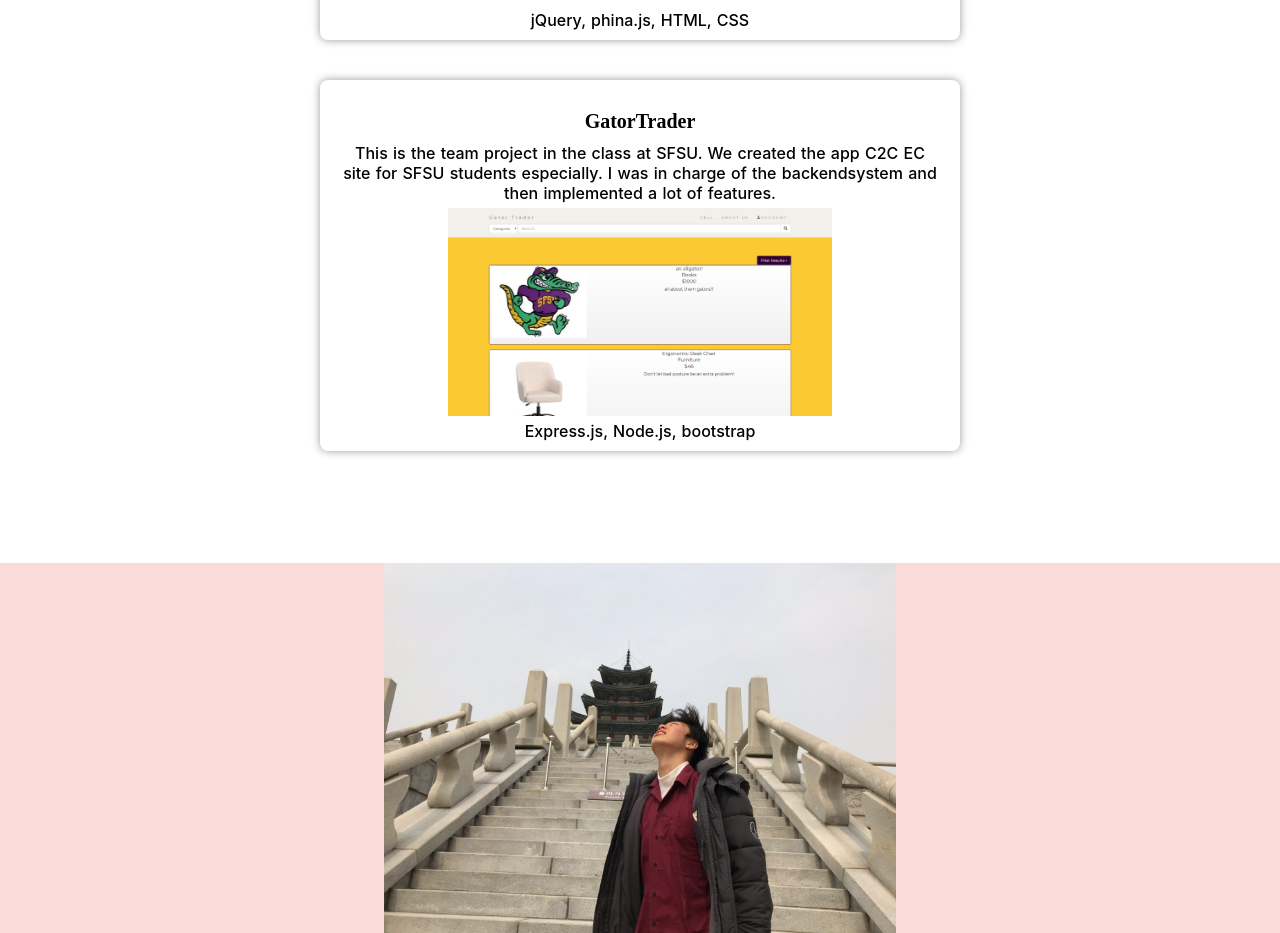
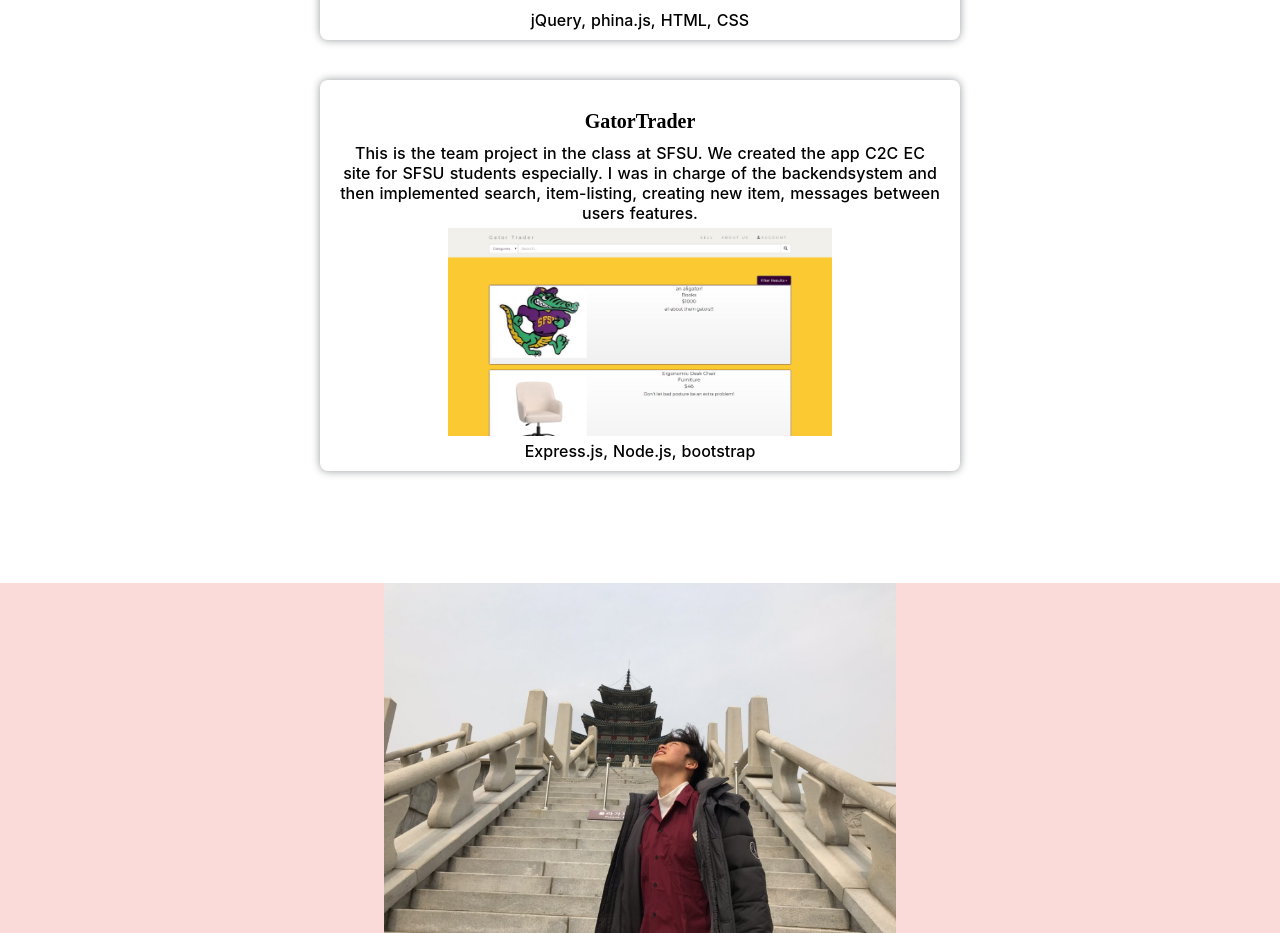
Before and after one commit to wakkihaya/wakki_portfolio, a Nuxt app: page / in a window 1280 px wide. Shown: the part 9820-10753 px from the top of the page. Built offline with nearby package versions, Linux system fonts and the light colour scheme.

Commit message:
revise the gatortrader

```diff
--- a/pages/index.vue
+++ b/pages/index.vue
@@ -263,7 +263,7 @@ export default {
             image:'/funbrella.png'},
             {title:'GatorTrader',
                 content:'This is the team project in the class at SFSU. We created the app C2C EC site for SFSU students especially. I was in charge of the backend' +
-                    'system and then implemented a lot of features.',
+                    'system and then implemented search, item-listing, creating new item, messages between users features.',
                 lang:'Express.js, Node.js, bootstrap',
                 image:'/gatortrader.png'
             },
```
